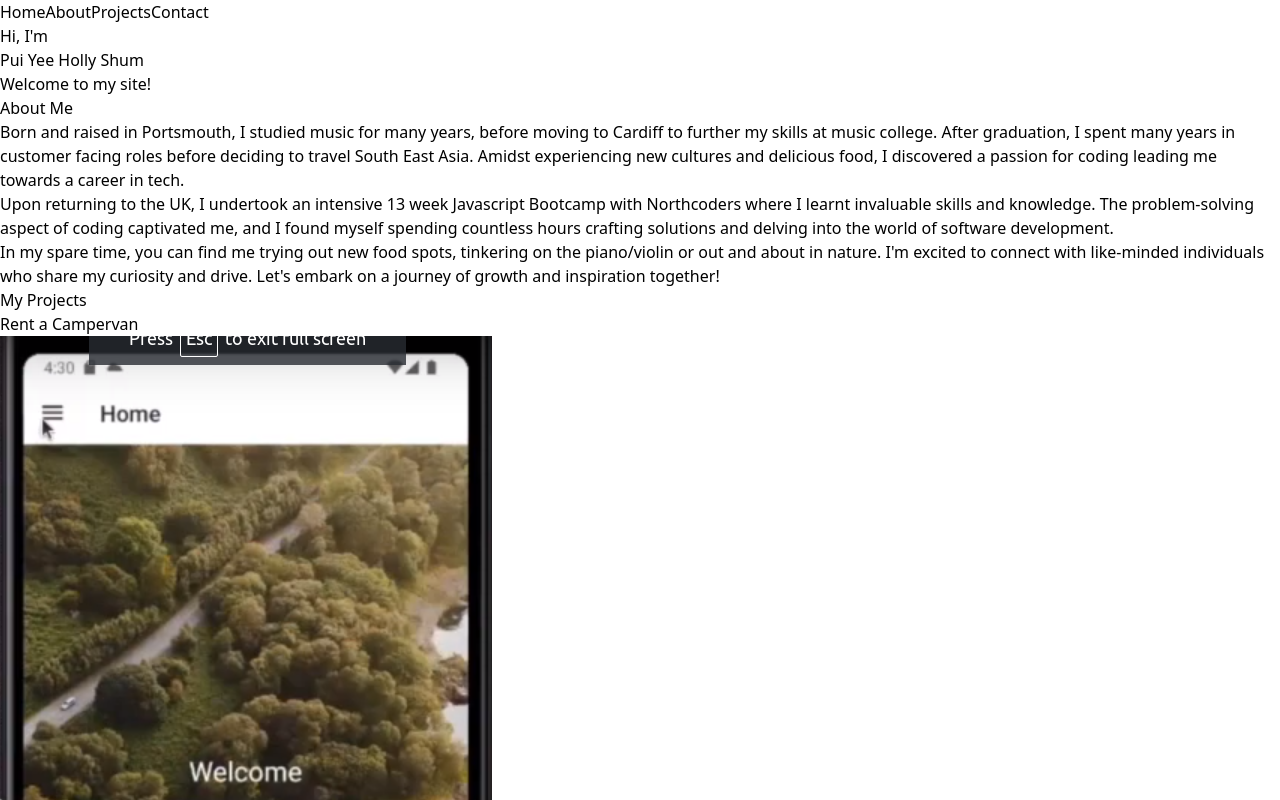
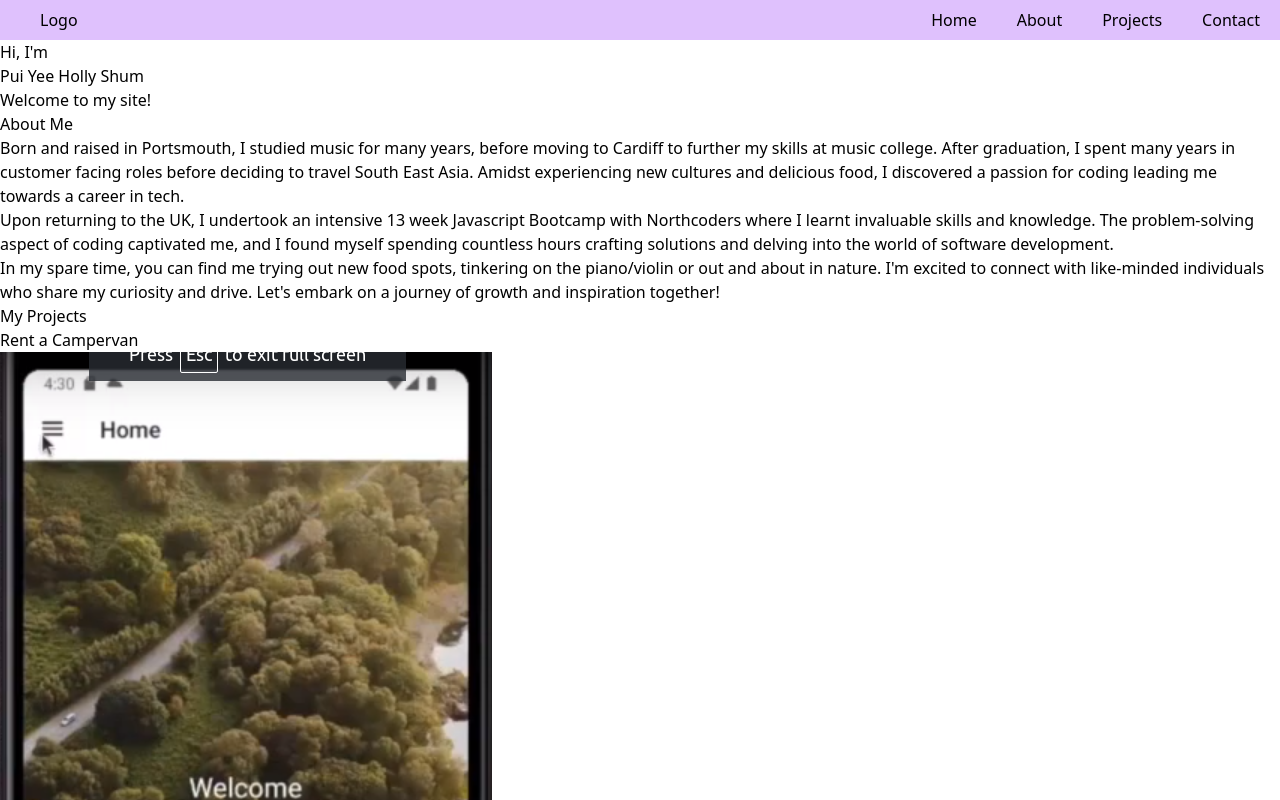
Before and after one commit to pyholly/Portfolio, a React (Vite) app: page / in a window 1280 px wide. Shown: the top 800 px of the page. Built offline with nearby package versions, Linux system fonts and the light colour scheme.

Commit message:
add basic outline of navbar

```diff
--- a/src/components/Nav.jsx
+++ b/src/components/Nav.jsx
@@ -1,10 +1,32 @@
+import { useState } from "react";
+import { AiOutlineMenu } from "react-icons/ai";
+
 export const Nav = () => {
+  const [clicked, setClicked] = useState(false);
   return (
-    <nav>
-      <a href="#Home">Home</a>
-      <a href="#About">About</a>
-      <a href="#Projects">Projects</a>
-      <a href="#Contact">Contact</a>
+    <nav className="bg-purple-400/50 sticky top-0 py-2 w-full">
+      <div className="md:flex justify-between">
+        <div className="px-10">
+          <a href="#Home">Logo</a>
+        </div>
+        <div className="md:hidden ">
+          <AiOutlineMenu />
+        </div>
+        <div>
+          <a href="#Home" className="px-5 hover:text-gray-400">
+            Home
+          </a>
+          <a href="#About" className="px-5 hover:text-gray-400">
+            About
+          </a>
+          <a href="#Projects" className="px-5 hover:text-gray-400">
+            Projects
+          </a>
+          <a href="#Contact" className="px-5 hover:text-gray-400">
+            Contact
+          </a>
+        </div>
+      </div>
     </nav>
   );
 };
```
